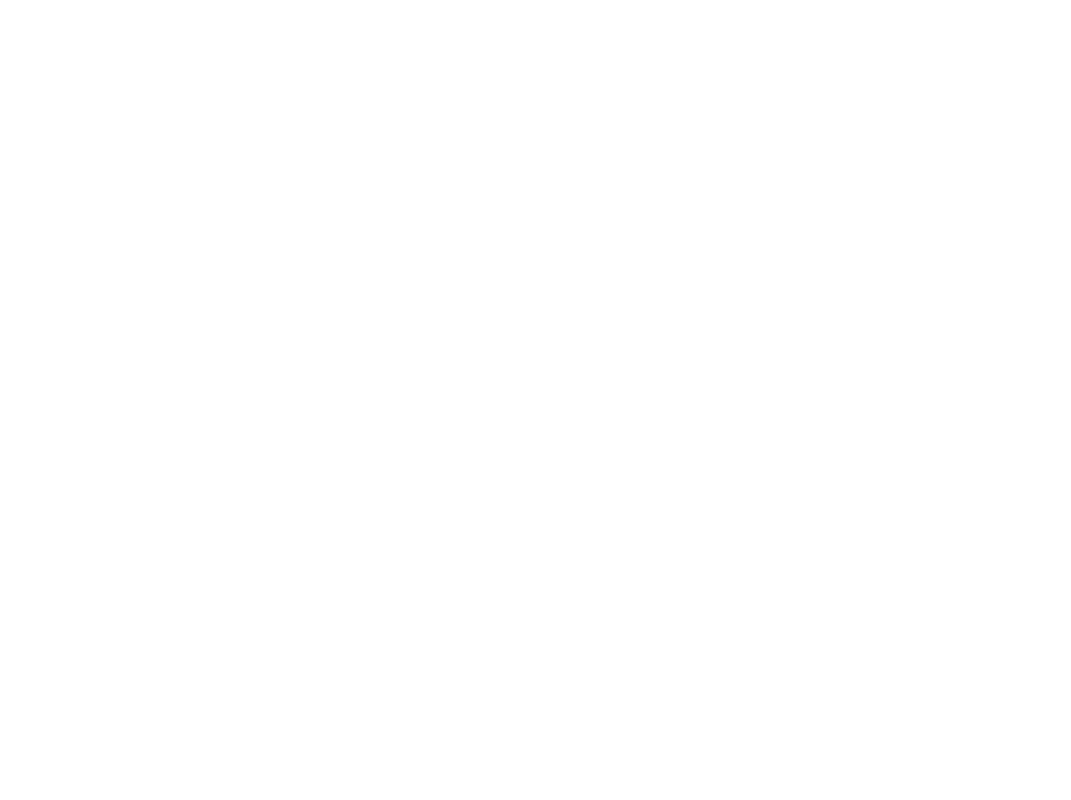
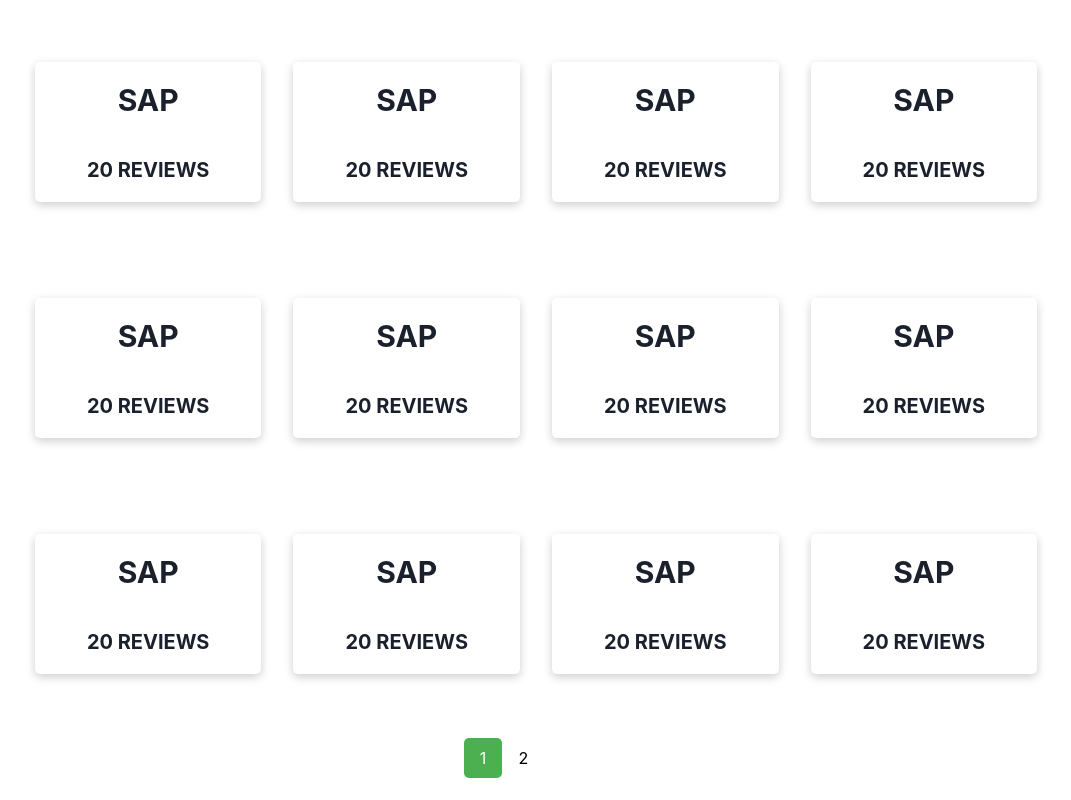
Before and after one commit to ryanmckim/InternDB, a React (Create React App) app in the folder frontend/: page /page/1 in a window 1280 px wide. Before the commit this address had no page. Shown: the part 906-1706 px from the top of the page, without its empty margins (136-1207 px from the left). Before the commit the page ends 800 px from the top, so only its background shows below. Built offline with nearby package versions, Linux system fonts and the light colour scheme.

Commit message:
pagination

```diff
--- a/frontend/src/App.tsx
+++ b/frontend/src/App.tsx
@@ -1,20 +1,23 @@
-import {BrowserRouter as Router, Route, Routes} from 'react-router-dom';
+import {BrowserRouter as Router, Route, Routes, Navigate} from 'react-router-dom';
 import Company from "./components/CompanyPage/CompanyPage";
 import Profile from './components/ProfilePage/ProfilePage';
 import HomePage from './components/HomePage/HomePage';
 import LoginPage from './components/LoginPage/LoginPage';
 import Register from './components/Register/Register';
+import RedirectToCompanyPage from './components/Routes/RedirectToCompanyPage';
 
 function App() {
   return (
     <Router>
       <div>
         <Routes>
-          <Route path="/" element={<HomePage/>}></Route>
+          <Route path="/" element={<Navigate to="/page/1" replace />}></Route>
+          <Route path="/page/:pageNumber" element={<HomePage/>}></Route>
           <Route path="/login" element={<LoginPage/>}></Route>
           <Route path="/register" element={<Register/>}></Route>
           <Route path="/profile" element={<Profile/>}></Route>
-          <Route path="/company/:id" element={<Company/>}></Route>
+          <Route path="/company/:id" element={<RedirectToCompanyPage />} />
+          <Route path="/company/:id/page/:pageNumber" element={<Company/>}></Route>
         </Routes>
       </div>
     </Router>
--- a/frontend/src/components/CompanyPage/CompanyPage.tsx
+++ b/frontend/src/components/CompanyPage/CompanyPage.tsx
@@ -1,12 +1,12 @@
 import { Card, Heading, Center, SimpleGrid, Text, Box, Select, HStack} from '@chakra-ui/react'
-import React, { useState } from 'react'
+import React, { useState, useEffect } from 'react'
+import { useParams, useNavigate } from 'react-router-dom';
 import './companyPage.scss'
 import Review from '../Review/Review';
 import ReviewPagination from '../Pagination/ReviewPagination';
 import ReviewModal from '../Modal/ReviewModal';
 
 export default function CompanyPage() {
-    const [company, setCompany] = useState([]);
     const [currency, setCurrency] = useState("CAD");
     const [reviews, setReviews] = useState([]);
     const [loading, setLoading] = useState(false);
@@ -14,6 +14,14 @@
     const [reviewsPerPage] = useState(7);
     const indexOfLastReview = currentReview * reviewsPerPage;
     const indexOfFirstReview = indexOfLastReview - reviewsPerPage;
+    const { pageNumber } = useParams();
+    const navigate = useNavigate();
+
+    useEffect(() => {
+      const page = pageNumber ? parseInt(pageNumber) : 1;
+      setCurrentReview(page);
+    }, [pageNumber]);
+
     const paginate = (pageNumber: number) => {
       setCurrentReview(pageNumber);
       window.scrollTo({ top: 0, behavior: 'smooth' });
@@ -21,6 +29,11 @@
 
     const changeCurrency = () => {
       setCurrency(currency === "CAD" ? "USD" : "CAD");
+    }
+
+    // EDIT THIS AFTER API FETCH
+    if (!pageNumber) {
+      navigate('company/23/page/1');
     }
 
     const reviewData = [
@@ -37,19 +50,6 @@
     ]
 
     const currentReviews = reviewData.slice(indexOfFirstReview, indexOfLastReview);
-
-    // useEffect(() => {
-    //   const fetchCompanies = async () => {
-    //     try {
-    //       const res = await fetch(`http://localhost:8000/api/v1/company/`);
-    //       const jsonRes = await res.json();
-    //       setCompany(jsonRes);
-    //     } catch (error) {
-    //       console.error("Error fetching company data:", error);
-    //     }
-    //   };
-    //   fetchCompanies();
-    // }, []);
 
     return (
       <React.Fragment>
@@ -102,6 +102,7 @@
             reviewsPerPage={reviewsPerPage}
             totalReviews={reviewData.length}
             paginate={paginate}
+            currentPage={currentReview}
           />
         </Center>
       </React.Fragment>
--- a/frontend/src/components/HomePage/HomePage.tsx
+++ b/frontend/src/components/HomePage/HomePage.tsx
@@ -1,4 +1,5 @@
-import { useState } from 'react';
+import { useState, useEffect} from 'react';
+import { useParams, useNavigate } from 'react-router-dom';
 import Company from '../Company/Company';
 import { Center, Heading, Box, Select, SimpleGrid, Flex, Input, VStack } from '@chakra-ui/react'
 import CompanyPagination from '../Pagination/CompanyPagination';
@@ -9,10 +10,22 @@
     const companiesPerPage = 24;
     const indexOfLastCompany = currentCompany * companiesPerPage;
     const indexOfFirstReview = indexOfLastCompany - companiesPerPage;
+    const { pageNumber } = useParams();
+    const navigate = useNavigate();
+
+    useEffect(() => {
+        const page = pageNumber ? parseInt(pageNumber) : 1;
+        setCurrentCompany(page);
+    }, [pageNumber]);
+
     const paginate = (pageNumber: number) => {
         setCurrentCompany(pageNumber);
         window.scrollTo({ top: 0, behavior: 'smooth' });
     };
+
+    if (!pageNumber) {
+        navigate('/page/1');
+    }
 
     const companyData = [
         {name: "SAP", avgSalary: 30, numReviews: 20, reviews: []},
@@ -84,6 +97,7 @@
                     companiesPerPage={companiesPerPage}
                     totalCompanies={companyData.length}
                     paginate={paginate}
+                    currentPage={currentCompany}
                 />
             </Center>
         </Flex>
--- a/frontend/src/components/Pagination/CompanyPagination.tsx
+++ b/frontend/src/components/Pagination/CompanyPagination.tsx
@@ -1,15 +1,28 @@
-import { useState } from 'react'
-import './pagination.scss'
+import { useState, useEffect } from 'react';
+import { useNavigate } from 'react-router-dom';
+import './pagination.scss';
 
 interface PaginationProps {
     companiesPerPage: number,
     totalCompanies: number,
-    paginate: any
+    paginate: any,
+    currentPage: number
 }
 
 export default function CompanyPagination (props: PaginationProps) {
   const pageNumbers = [];
-  const [activePage, setActivePage] = useState(1);
+  const [activePage, setActivePage] = useState(props.currentPage);
+  const navigate = useNavigate();
+
+  useEffect(() => {
+    setActivePage(props.currentPage);
+  }, [props.currentPage]);
+
+  const handlePageClick = (number: number) => {
+    props.paginate(number);
+    setActivePage(number);
+    navigate(`/page/${number}`);
+  };
 
   for (let i = 1; i <= Math.ceil(props.totalCompanies / props.companiesPerPage); i++) {
     pageNumbers.push(i);
@@ -22,7 +35,7 @@
             color: activePage === number ? 'white' : 'black',
             borderRadius: '5px',
             cursor: 'pointer'
-      }} onClick={() => {props.paginate(number); setActivePage(number);}}>
+      }} onClick={() => handlePageClick(number)}>
           {number}
         </a>
       </li>
--- a/frontend/src/components/Pagination/ReviewPagination.tsx
+++ b/frontend/src/components/Pagination/ReviewPagination.tsx
@@ -1,15 +1,29 @@
-import { useState } from 'react'
-import './pagination.scss'
+import { useState, useEffect } from 'react';
+import { useNavigate } from 'react-router-dom';
+import './pagination.scss';
 
 interface PaginationProps {
     reviewsPerPage: number,
     totalReviews: number,
-    paginate: any
+    paginate: any,
+    currentPage: number
 }
 
 export default function ReviewPagination (props: PaginationProps) {
   const pageNumbers = [];
   const [activePage, setActivePage] = useState(1);
+  const navigate = useNavigate();
+
+  useEffect(() => {
+    setActivePage(props.currentPage);
+  }, [props.currentPage]);
+
+  const handlePageClick = (number: number) => {
+    props.paginate(number);
+    setActivePage(number);
+    // FIX AFTER API CALL
+    navigate(`/company/23/page/${number}`);
+  };
 
   for (let i = 1; i <= Math.ceil(props.totalReviews / props.reviewsPerPage); i++) {
     pageNumbers.push(i);
@@ -22,7 +36,7 @@
             color: activePage === number ? 'white' : 'black',
             borderRadius: '5px',
             cursor: 'pointer'
-      }} onClick={() => {props.paginate(number); setActivePage(number);}}>
+      }} onClick={() => handlePageClick(number)}>
           {number}
         </a>
       </li>
--- a/frontend/src/components/Pagination/pagination.scss
+++ b/frontend/src/components/Pagination/pagination.scss
@@ -1,5 +1,10 @@
 .pagination {
   display: inline-block;
+
+  & li.active a {
+    background-color: #4CAF50;
+    color: white;
+  }
 
   & a {
     color: black;
--- /dev/null
+++ b/frontend/src/components/Routes/RedirectToCompanyPage.tsx
@@ -0,0 +1,6 @@
+import { useParams, Navigate } from 'react-router-dom';
+
+export default function RedirectToCompanyPage() {
+  const { id } = useParams();
+  return <Navigate to={`/company/${id}/page/1`} replace />;
+}
```
